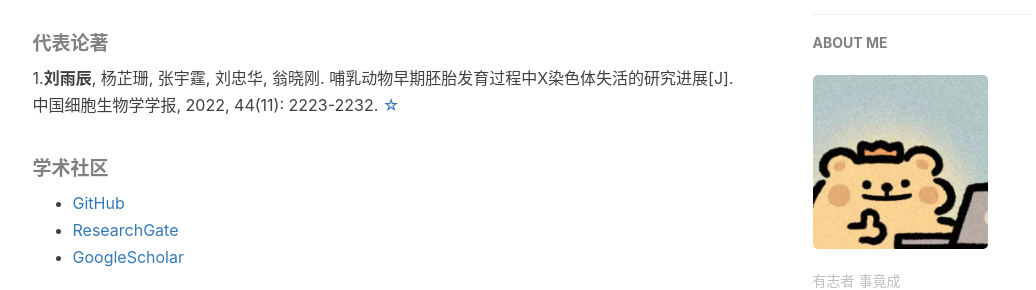
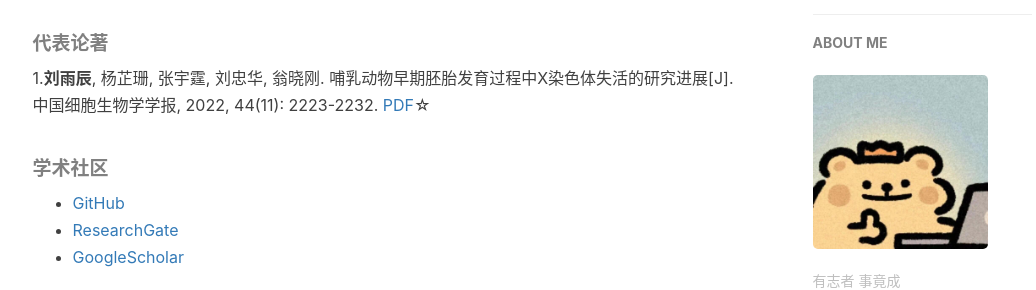
Before and after one commit to liuyuchenlab/LiuYuchenLab.github.io, a Jekyll site: the page built from about.html, in a window 1280 px wide. Shown: the part 583-873 px from the top of the page, without its empty margins (135-1171 px from the left). Built offline with Jekyll 4.4.1, drawn with Linux system fonts in a browser that asks for light colours; comment, search, counter and statistics services are not loaded.

Commit message:
Update about.html

```diff
--- a/about.html
+++ b/about.html
@@ -24,7 +24,7 @@ header-img: "img/river.jpg"
         <h5>代表论著</h5>
    <p>
     1.<strong>刘雨辰</strong>, 杨芷珊, 张宇霆, 刘忠华, 翁晓刚. 哺乳动物早期胚胎发育过程中X染色体失活的研究进展[J]. 中国细胞生物学学报, 2022, 44(11): 2223-2232.
-    <a href="http://www.cjcb.org/cjcb/portal/zl_show.jsp?ID=5531">☆</a>
+    <a href="http://www.cjcb.org/cjcb/portal/zl_show.jsp?ID=5531"> <a href="/PDF哺乳动物早期胚胎发育过程中X染色体失活的研究进展/.pdf" target="_blank">PDF</a>☆</a>
 </p>
     <ul>
 
```
